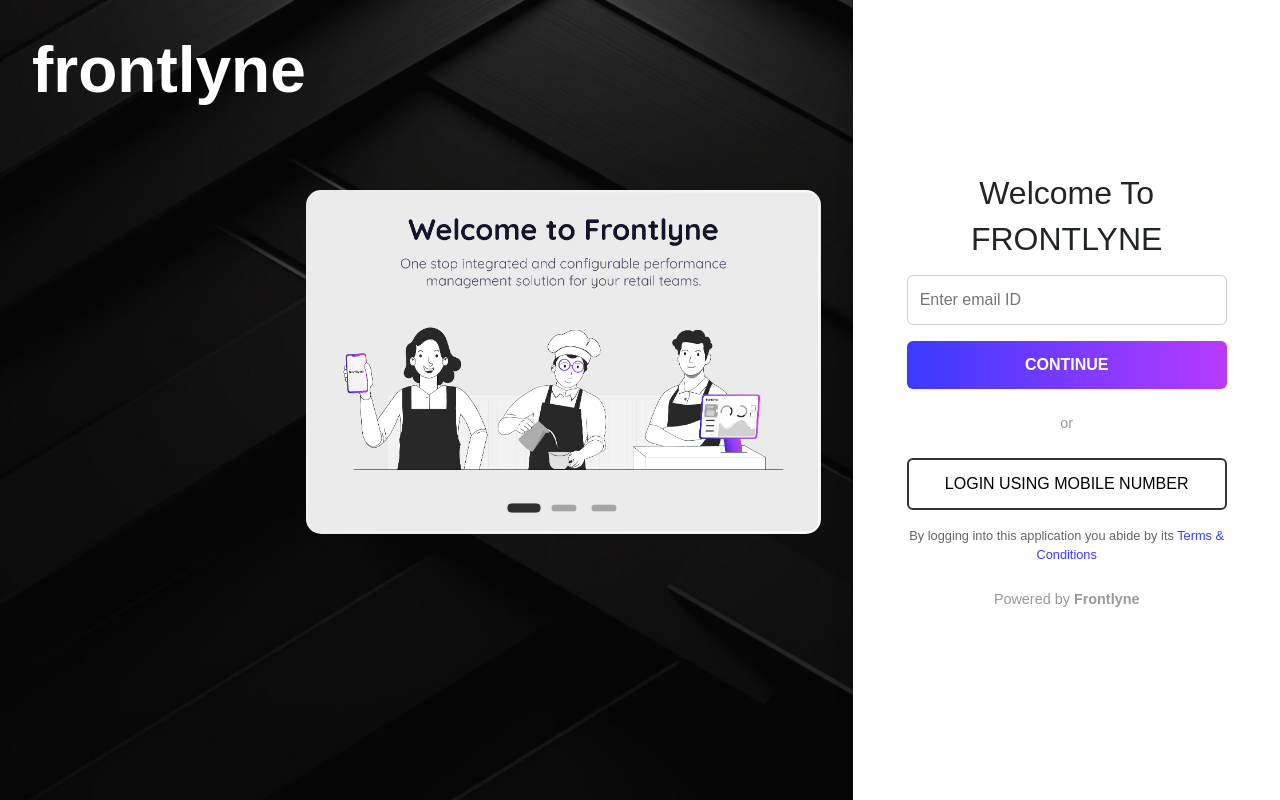
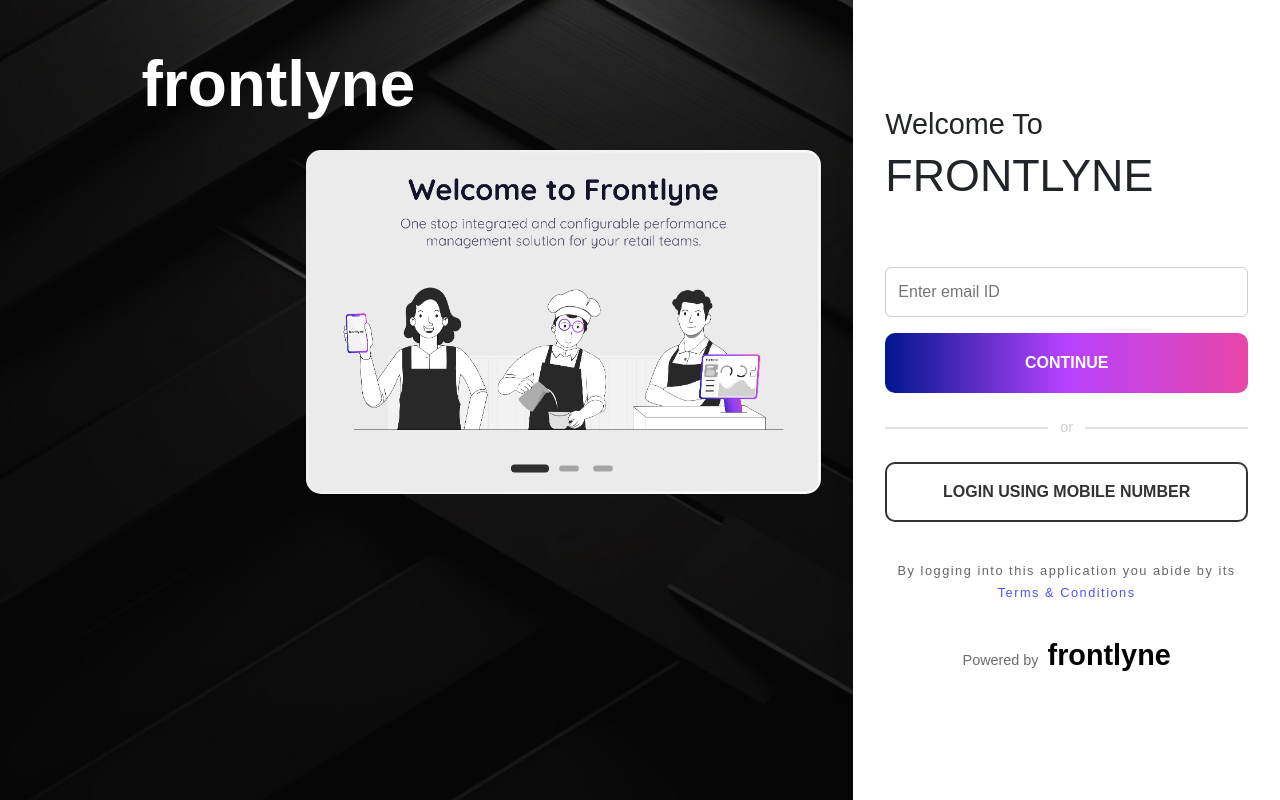
Before and after one commit to RalteRoland/task-manager-frontend, an Angular app: page / in a window 1280 px wide. Built offline with nearby package versions, Linux system fonts and the light colour scheme.

Commit message:
Improve layout spacing and hover effects

```diff
--- a/src/app/pages/login/login.component.css
+++ b/src/app/pages/login/login.component.css
@@ -23,13 +23,15 @@
   font-size: 4rem;
   font-weight: bold;
   margin-bottom: 0.5rem;
+  margin-left: 40%;
+  margin-top: 5%;
 }
 
 .carousel-container {
   display: flex;
   justify-content: center;
   align-items: center;
-  margin-top: 20%;
+  margin-top: 15%;
   border-radius: 15px;
   max-width: 700px;
   width: 100%;
@@ -45,7 +47,6 @@
 .carousel-item {
   position: relative;
   height: 100%; /* make sure it matches the fixed height */
-
 }
 
 .carousel-item img {
@@ -55,12 +56,11 @@
   display: block;
 }
 
-
 /* Indicators - styled and consistent */
 .carousel-indicators button {
   background-color: black;
-  width: 28px;
-  height: 8px;
+  width: 22px;
+  height: 7px;
   border-radius: 999px;
   margin: 6px;
   opacity: 0.3;
@@ -70,13 +70,10 @@
 }
 
 .carousel-indicators .active {
+  width: 32px;
   opacity: 0.8;
   transform: scale(1.2); /* slightly enlarges active without affecting layout */
 }
-
-
-
-
 
 /* Right side */
 .right-panel {
@@ -89,21 +86,22 @@
   box-shadow: -5px 0 15px rgba(0, 0, 0, 0.05);
 }
 
-
 .login-form {
   width: 100%;
-  max-width: 320px;
-  text-align: center;
+  max-width: 380px;
+  text-align: start;
+
 }
 
-.login-form h2{
+.login-form h3 {
   font-weight: 100;
+  font-size: 1.8rem;
 }
 
 .login-form h1 {
-  font-size: 2rem;
-  margin-bottom: 1rem;
-  font-weight: 150;
+  font-size: 2.8rem;
+  margin-bottom: 4rem;
+  font-weight: 100;
 }
 
 .login-form form {
@@ -120,42 +118,128 @@
 }
 
 button[type="submit"] {
+  height: 60px;
   padding: 0.75rem;
-  background: linear-gradient(to right, #3a3aff, #b83aff);
+  background: linear-gradient(to right, #00178d, #b742fe, #e945a7);
   color: white;
   border: none;
-  border-radius: 6px;
+  border-radius: 10px;
   font-weight: bold;
   cursor: pointer;
+  transition: background 0.5s ease-in-out;
 }
 
+button[type="submit"]:hover {
+  background: linear-gradient(to right, #5a46c8, #8f57ff, #b87de0);
+}
+
+
+
 .mobile-btn {
+  height: 60px;
+  font-weight: 600;
   padding: 0.75rem;
   border: 2px solid #333;
   background-color: white;
-  border-radius: 6px;
+  color: #333;
+  border-radius: 10px;
   cursor: pointer;
+  transition: background-color 0.3s ease, color 0.3s ease, border-color 0.3s ease;
 }
 
+.mobile-btn:hover {
+  background-color: #333;
+  color: white;
+  border-color: white;
+}
+
+
+
 .divider {
+  display: flex;
+  align-items: center;
+  text-align: center;
+  color: #cfcfcf;
+  font-size: 0.9rem;
   margin: 0.5rem 0;
-  color: #999;
-  font-size: 0.9rem;
+}
+
+.divider::before,
+.divider::after {
+  content: '';
+  flex: 1;
+  border-bottom: 2px solid #dfdfdf;
+}
+
+.divider::before {
+  margin-right: 0.75rem;
+}
+
+.divider::after {
+  margin-left: 0.75rem;
 }
 
 .terms {
-  margin-top: 1rem;
+  letter-spacing: 1.5px;
+  margin-top: 2.5rem;
   font-size: 0.8rem;
   color: #666;
+  text-align: center;
+  line-height: 1.4;
 }
 
 .terms a {
-  color: #3a3aff;
+  display: block; /* Forces it onto a new line */
+  margin-top: 0.25rem;
+  color: #5151ff;
   text-decoration: none;
 }
 
+
 .powered {
-  margin-top: 1.5rem;
+  text-align: center;
+  margin-top: 2rem;
   font-size: 0.9rem;
-  color: #999;
+  color: #6c6c6c;
 }
+
+.powered strong {
+  font-size: 1.8rem; /* Adjust size as needed */
+  font-weight: 790; /* Optional: make it bolder */
+  color: #000000;
+  margin-left: 5px;
+}
+
+
+/* ✅ Responsive Fixes */
+@media (max-width: 768px) {
+  .login-wrapper {
+    grid-template-columns: 1fr; /* stack left and right panels */
+  }
+
+  .left-panel {
+    height: auto;
+    padding: 1rem;
+    justify-content: center;
+    align-items: center;
+  }
+
+  .carousel-container {
+    margin-top: 10%;
+    max-width: 100%;
+  }
+
+  .carousel-item {
+    height: 250px;
+  }
+}
+
+@media (max-width: 480px) {
+  .carousel-container {
+    margin-top: 5%;
+  }
+
+  .carousel-item {
+    height: 180px;
+  }
+}
--- a/src/app/pages/login/login.component.html
+++ b/src/app/pages/login/login.component.html
@@ -39,7 +39,7 @@
 
   <div class="right-panel">
     <div class="login-form">
-      <h2>Welcome To</h2>
+      <h3>Welcome To</h3>
       <h1>FRONTLYNE</h1>
 
       <form>
@@ -58,7 +58,7 @@
         <a href="">Terms & Conditions</a>
       </p>
 
-      <p class="powered">Powered by <strong>Frontlyne</strong></p>
+      <p class="powered">Powered by <strong>frontlyne</strong></p>
     </div>
   </div>
 </div>
```
